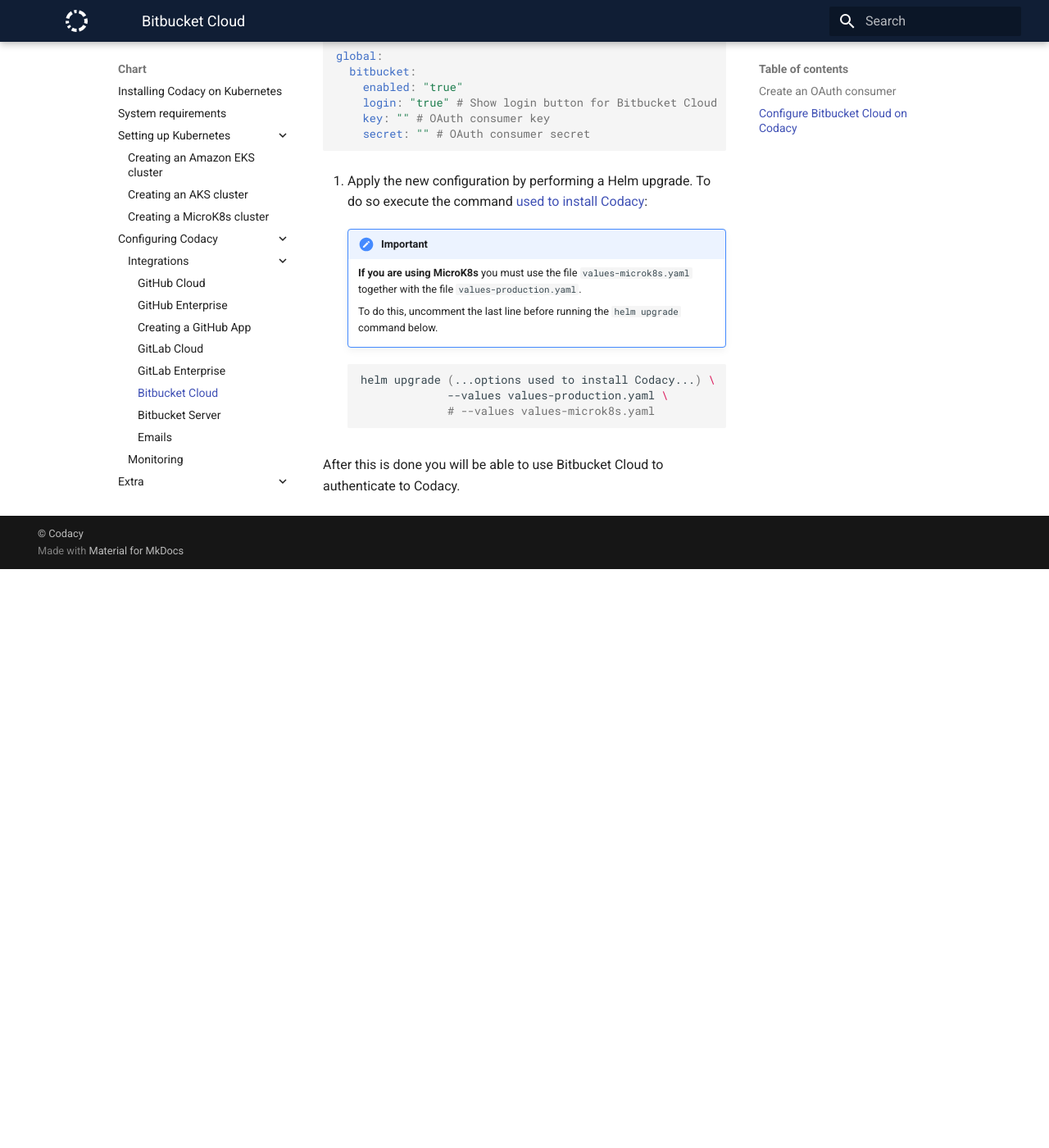
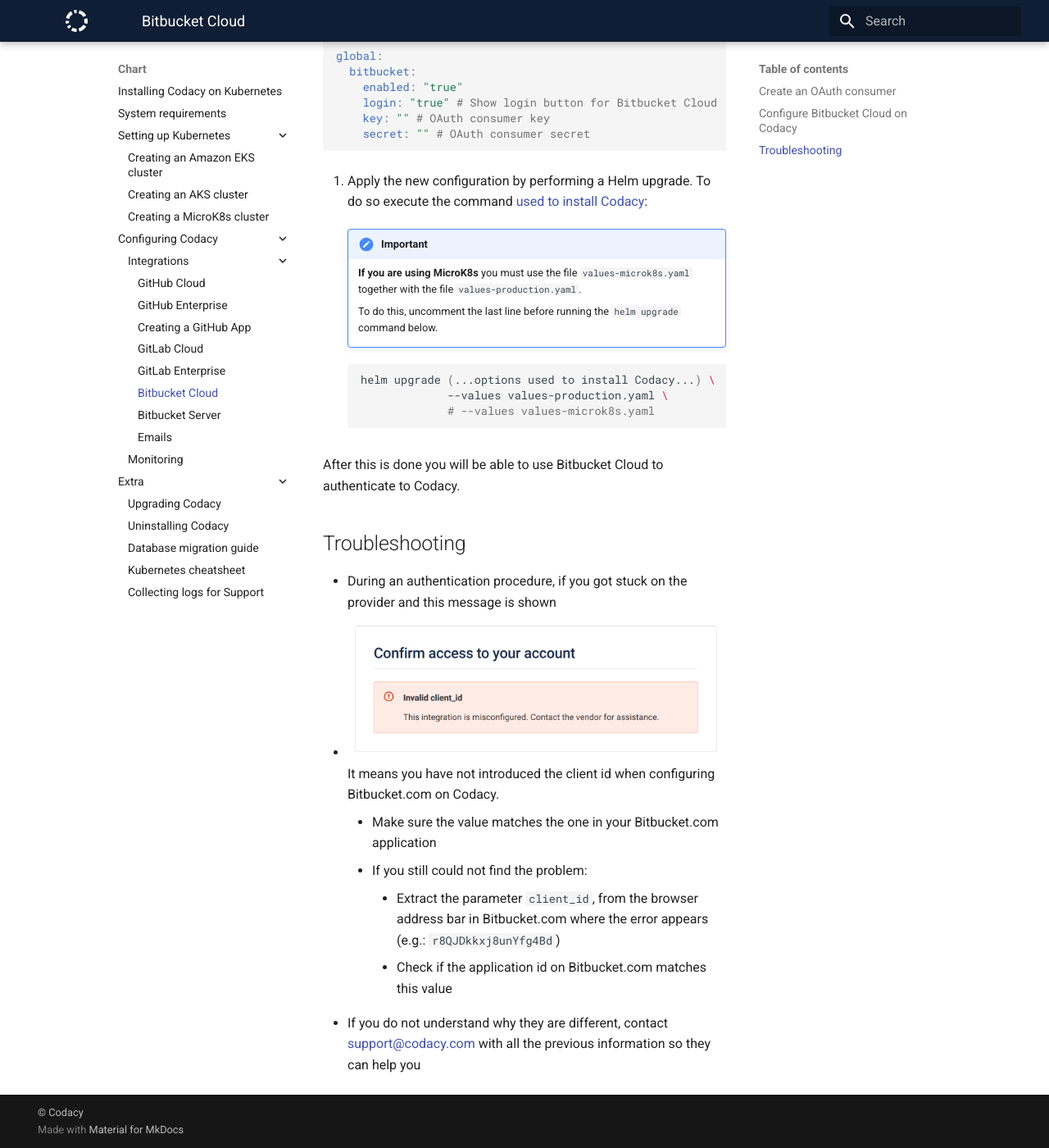
Before and after one commit to codacy/chart, an MkDocs documentation site: the page built from docs/configuration/integrations/bitbucket-cloud.md, in a window 1280 px wide and 1400 px high, scrolled down 2311 px. Shown: the whole window at 82% size. Built offline with MkDocs 1.6.1 and Material for MkDocs 9.7.7, drawn with Linux system fonts in a browser that asks for light colours; before the commit the page ends 3005 px from its top, so only the background shows below that.

Commit message:
doc: Add Bitbucket bad application id troubleshooting

````diff
--- a/docs/configuration/integrations/bitbucket-cloud.md
+++ b/docs/configuration/integrations/bitbucket-cloud.md
@@ -73,3 +73,15 @@
     ```
 
 After this is done you will be able to use Bitbucket Cloud to authenticate to Codacy.
+
+## Troubleshooting
+
+- During an authentication procedure, if you got stuck on the provider and this message is shown
+  - ![Invalid client id](./bitbucket-invalid-client-id.png)
+    It means you have not introduced the client id when configuring Bitbucket.com on Codacy.
+    - Make sure the value matches the one in your Bitbucket.com application
+    - If you still could not find the problem:
+        - Extract the parameter `client_id`, from the browser address bar in Bitbucket.com where the error appears (e.g.: `r8QJDkkxj8unYfg4Bd`)
+        - Check if the application id on Bitbucket.com matches this value
+- If you do not understand why they are different, contact [support@codacy.com](mailto:support@codacy.com)
+  with all the previous information so they can help you
````
Also changed, not shown: docs/configuration/integrations/bitbucket-invalid-client-id.png (added).
